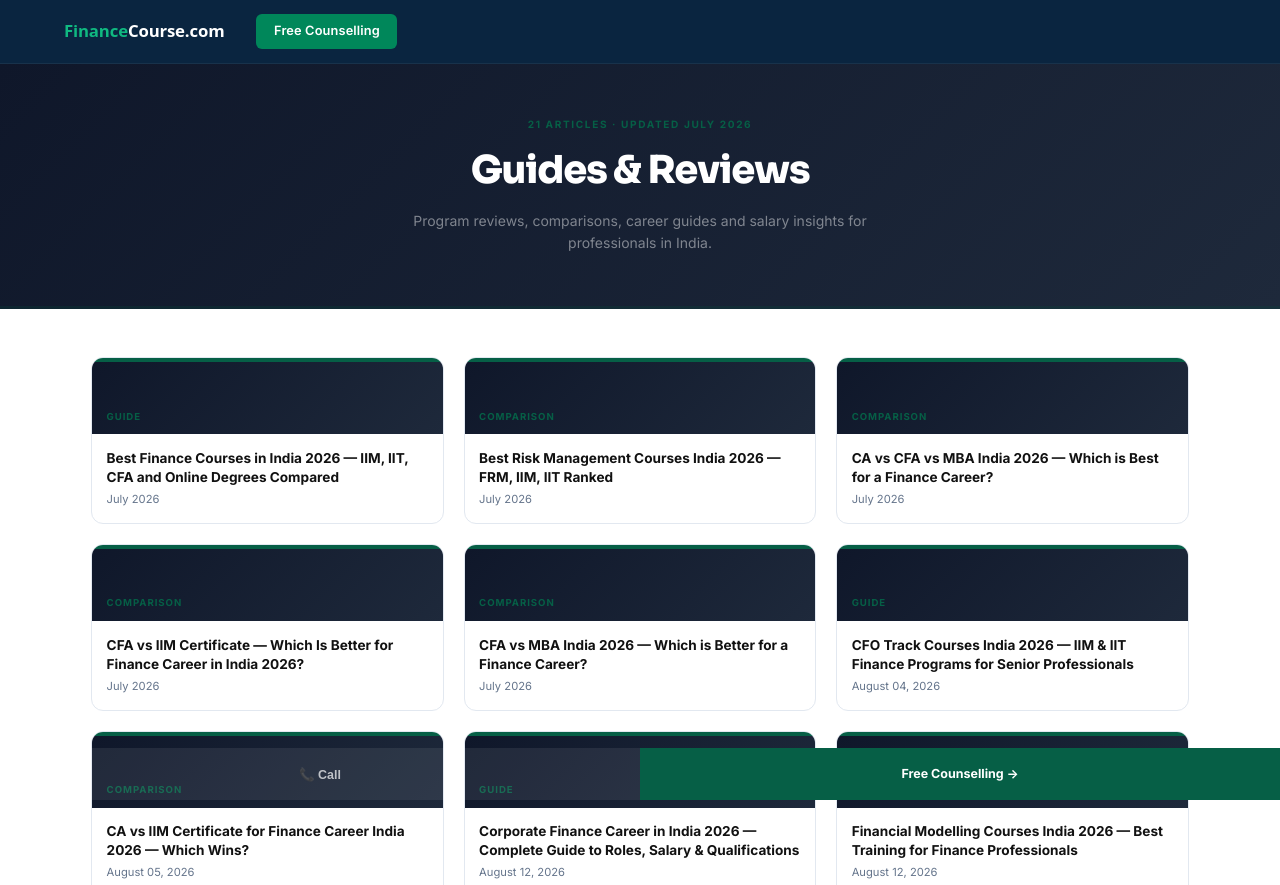
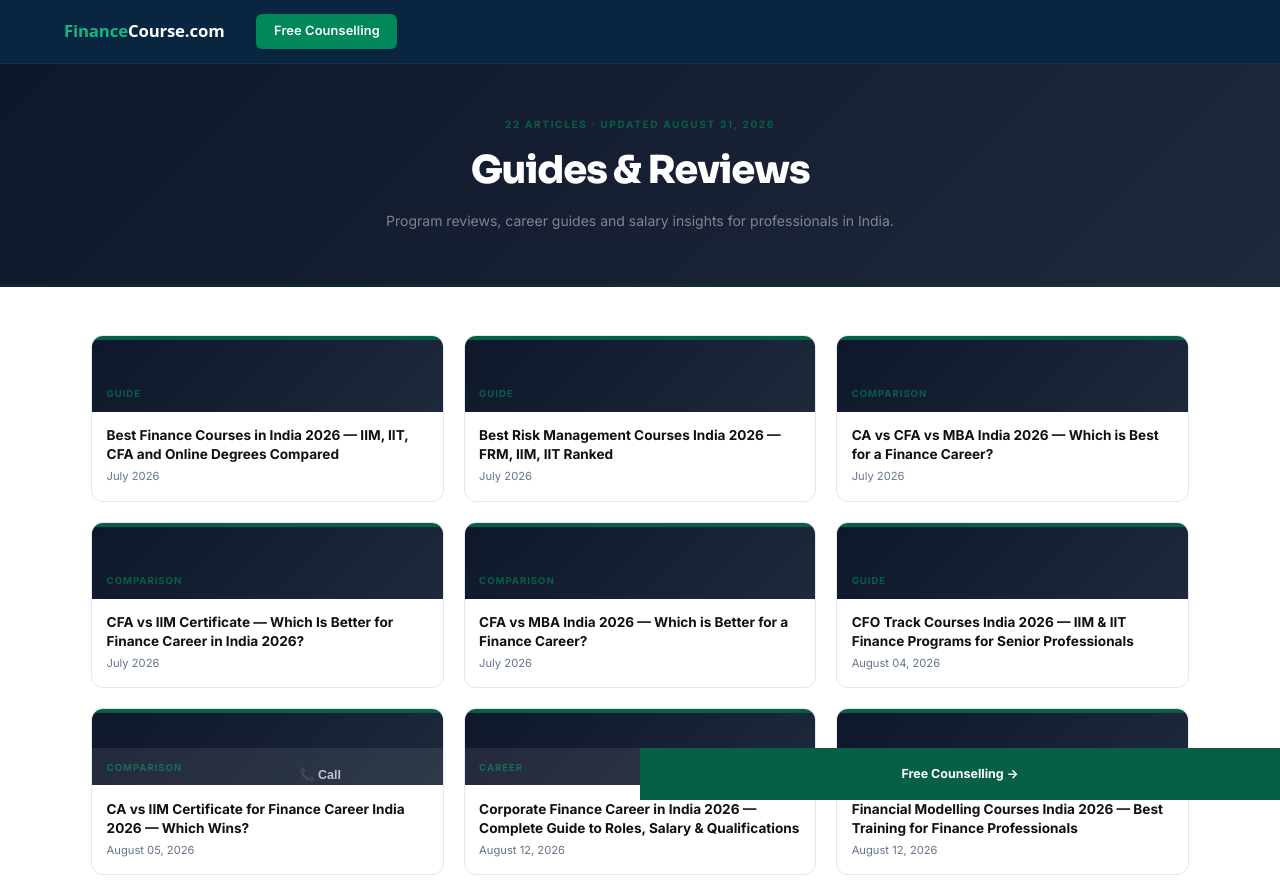
Before and after one commit to durgeshkekare-gif/onlinefinancecourse-com, a website: page blog/index.html in a window 1280 px wide. Shown: the top 885 px of the page. Drawn offline with Linux system fonts and the light colour scheme.

Commit message:
fix: rebuild blog index

```diff
--- a/blog/index.html
+++ b/blog/index.html
@@ -1,7 +1,7 @@
 <!DOCTYPE html><html lang="en"><head>
 <meta charset="UTF-8"><link rel="icon" href="/favicon.ico">
 <meta name="viewport" content="width=device-width,initial-scale=1.0"><meta name="robots" content="index,follow">
-<title>Blog — 21 Guides | onlinefinancecourse.com</title>
+<title>Blog — 22 Guides | onlinefinancecourse.com</title>
 <link rel="canonical" href="https://onlinefinancecourse.com/blog">
 <script async src="https://www.googletagmanager.com/gtag/js?id=G-V9K91BYWFK"></script>
 <script>window.dataLayer=window.dataLayer||[];function gtag(){dataLayer.push(arguments);}gtag('js',new Date());gtag('config','G-V9K91BYWFK');</script>
@@ -9,21 +9,20 @@
 <link href="https://fonts.googleapis.com/css2?family=Sora:wght@400;600;700;800&family=Inter:wght@300;400;500;600;700&display=swap" rel="stylesheet">
 <link rel="stylesheet" href="/assets/style.css?v=11">
 </head><body>
-<nav class="nav"><a href="/" class="nav-logo"><span style='color:#10B981'>Finance</span>Course.com</a>
-<a href="/apply.html" class="nav-cta">Free Counselling</a><button class="nav-ham">&#9776;</button></nav>
+<nav class="nav"><a href="/" class="nav-logo"><span style='color:#10B981'>Finance</span>Course.com</a><a href="/apply.html" class="nav-cta">Free Counselling</a><button class="nav-ham">&#9776;</button></nav>
 <div style="background:linear-gradient(135deg,#0F172A,#1E293B);padding:52px 4%;text-align:center;border-bottom:3px solid #065F4633;">
-  <span style="font-size:.63rem;font-weight:700;letter-spacing:.16em;text-transform:uppercase;color:#065F46;display:block;margin-bottom:.5rem;">21 articles · Updated July 2026</span>
+  <span style="font-size:.63rem;font-weight:700;letter-spacing:.16em;text-transform:uppercase;color:#065F46;display:block;margin-bottom:.5rem;">22 articles · Updated August 31, 2026</span>
   <h1 style="font-family:Sora,sans-serif;font-size:clamp(1.75rem,3.5vw,2.4rem);font-weight:800;color:#fff;letter-spacing:-.03em;margin-bottom:.5rem;">Guides &amp; Reviews</h1>
-  <p style="font-size:.875rem;color:rgba(255,255,255,.45);max-width:520px;margin:.5rem auto 0;">Program reviews, comparisons, career guides and salary insights for professionals in India.</p>
+  <p style="font-size:.875rem;color:rgba(255,255,255,.45);max-width:520px;margin:.5rem auto 0;">Program reviews, career guides and salary insights for professionals in India.</p>
 </div>
 <div class="blog-grid"><a href="/blog/best-finance-courses-india-2026" class="blog-card"><div class="blog-card-bar" style="background:#065F46;"></div><div class="blog-card-head"><span class="blog-card-cat" style="color:#065F46;">Guide</span></div><div class="blog-card-body"><div class="blog-card-title">Best Finance Courses in India 2026 — IIM, IIT, CFA and Online Degrees Compared</div><div class="blog-card-date">July 2026</div></div></a>
-<a href="/blog/best-risk-management-courses-india-2026-frm-iim-iit" class="blog-card"><div class="blog-card-bar" style="background:#065F46;"></div><div class="blog-card-head"><span class="blog-card-cat" style="color:#065F46;">Comparison</span></div><div class="blog-card-body"><div class="blog-card-title">Best Risk Management Courses India 2026 — FRM, IIM, IIT Ranked</div><div class="blog-card-date">July 2026</div></div></a>
+<a href="/blog/best-risk-management-courses-india-2026-frm-iim-iit" class="blog-card"><div class="blog-card-bar" style="background:#065F46;"></div><div class="blog-card-head"><span class="blog-card-cat" style="color:#065F46;">Guide</span></div><div class="blog-card-body"><div class="blog-card-title">Best Risk Management Courses India 2026 — FRM, IIM, IIT Ranked</div><div class="blog-card-date">July 2026</div></div></a>
 <a href="/blog/ca-vs-cfa-vs-mba-india-2026-which-is-best" class="blog-card"><div class="blog-card-bar" style="background:#065F46;"></div><div class="blog-card-head"><span class="blog-card-cat" style="color:#065F46;">Comparison</span></div><div class="blog-card-body"><div class="blog-card-title">CA vs CFA vs MBA India 2026 — Which is Best for a Finance Career?</div><div class="blog-card-date">July 2026</div></div></a>
 <a href="/blog/cfa-vs-iim-certificate-finance-india-2026" class="blog-card"><div class="blog-card-bar" style="background:#065F46;"></div><div class="blog-card-head"><span class="blog-card-cat" style="color:#065F46;">Comparison</span></div><div class="blog-card-body"><div class="blog-card-title">CFA vs IIM Certificate — Which Is Better for Finance Career in India 2026?</div><div class="blog-card-date">July 2026</div></div></a>
 <a href="/blog/cfa-vs-mba-india-which-is-better-finance-career-2026" class="blog-card"><div class="blog-card-bar" style="background:#065F46;"></div><div class="blog-card-head"><span class="blog-card-cat" style="color:#065F46;">Comparison</span></div><div class="blog-card-body"><div class="blog-card-title">CFA vs MBA India 2026 — Which is Better for a Finance Career?</div><div class="blog-card-date">July 2026</div></div></a>
 <a href="/blog/cfo-track-courses-india-2026-iim-iit" class="blog-card"><div class="blog-card-bar" style="background:#065F46;"></div><div class="blog-card-head"><span class="blog-card-cat" style="color:#065F46;">Guide</span></div><div class="blog-card-body"><div class="blog-card-title">CFO Track Courses India 2026 — IIM & IIT Finance Programs for Senior Professionals</div><div class="blog-card-date">August 04, 2026</div></div></a>
 <a href="/blog/chartered-accountant-vs-iim-certificate-finance-2026" class="blog-card"><div class="blog-card-bar" style="background:#065F46;"></div><div class="blog-card-head"><span class="blog-card-cat" style="color:#065F46;">Comparison</span></div><div class="blog-card-body"><div class="blog-card-title">CA vs IIM Certificate for Finance Career India 2026 — Which Wins?</div><div class="blog-card-date">August 05, 2026</div></div></a>
-<a href="/blog/corporate-finance-career-india-2026-complete-guide" class="blog-card"><div class="blog-card-bar" style="background:#065F46;"></div><div class="blog-card-head"><span class="blog-card-cat" style="color:#065F46;">Guide</span></div><div class="blog-card-body"><div class="blog-card-title">Corporate Finance Career in India 2026 — Complete Guide to Roles, Salary & Qualifications</div><div class="blog-card-date">August 12, 2026</div></div></a>
+<a href="/blog/corporate-finance-career-india-2026-complete-guide" class="blog-card"><div class="blog-card-bar" style="background:#065F46;"></div><div class="blog-card-head"><span class="blog-card-cat" style="color:#065F46;">Career</span></div><div class="blog-card-body"><div class="blog-card-title">Corporate Finance Career in India 2026 — Complete Guide to Roles, Salary & Qualifications</div><div class="blog-card-date">August 12, 2026</div></div></a>
 <a href="/blog/financial-modelling-courses-india-2026" class="blog-card"><div class="blog-card-bar" style="background:#065F46;"></div><div class="blog-card-head"><span class="blog-card-cat" style="color:#065F46;">Guide</span></div><div class="blog-card-body"><div class="blog-card-title">Financial Modelling Courses India 2026 — Best Training for Finance Professionals</div><div class="blog-card-date">August 12, 2026</div></div></a>
 <a href="/blog/fintech-career-india-2026-courses-salary" class="blog-card"><div class="blog-card-bar" style="background:#065F46;"></div><div class="blog-card-head"><span class="blog-card-cat" style="color:#065F46;">Career</span></div><div class="blog-card-body"><div class="blog-card-title">FinTech Career in India 2026 — Best Courses, Salary & How to Get Started</div><div class="blog-card-date">July 2026</div></div></a>
 <a href="/blog/frm-vs-cfa-vs-iim-finance-india-2026" class="blog-card"><div class="blog-card-bar" style="background:#065F46;"></div><div class="blog-card-head"><span class="blog-card-cat" style="color:#065F46;">Comparison</span></div><div class="blog-card-body"><div class="blog-card-title">FRM vs CFA vs IIM Finance Certificate India 2026 — Which Is Best?</div><div class="blog-card-date">August 10, 2026</div></div></a>
@@ -36,7 +35,8 @@
 <a href="/blog/iim-nagpur-mba-for-finance-professionals-2026" class="blog-card"><div class="blog-card-bar" style="background:#065F46;"></div><div class="blog-card-head"><span class="blog-card-cat" style="color:#065F46;">Guide</span></div><div class="blog-card-body"><div class="blog-card-title">IIM Nagpur Blended MBA for Finance Professionals 2026 — CA, CFA & BFSI Guide</div><div class="blog-card-date">August 24, 2026</div></div></a>
 <a href="/blog/iim-trichy-banking-finance-certificate-review-2026" class="blog-card"><div class="blog-card-bar" style="background:#065F46;"></div><div class="blog-card-head"><span class="blog-card-cat" style="color:#065F46;">Review</span></div><div class="blog-card-body"><div class="blog-card-title">IIM Trichy Banking & Finance Certificate 2026 — Review, Fee & Career Guide</div><div class="blog-card-date">August 27, 2026</div></div></a>
 <a href="/blog/investment-banking-courses-india-2026" class="blog-card"><div class="blog-card-bar" style="background:#065F46;"></div><div class="blog-card-head"><span class="blog-card-cat" style="color:#065F46;">Guide</span></div><div class="blog-card-body"><div class="blog-card-title">Investment Banking Courses India 2026 — IIM Kozhikode, IIT Bombay and CFA Compared</div><div class="blog-card-date">July 2026</div></div></a>
-<a href="/blog/nse-certification-guide-india-2026" class="blog-card"><div class="blog-card-bar" style="background:#065F46;"></div><div class="blog-card-head"><span class="blog-card-cat" style="color:#065F46;">Guide</span></div><div class="blog-card-body"><div class="blog-card-title">NSE Certification India 2026 — NCFM & NISM Complete Guide for Finance Professionals</div><div class="blog-card-date">July 2026</div></div></a></div>
+<a href="/blog/nse-certification-guide-india-2026" class="blog-card"><div class="blog-card-bar" style="background:#065F46;"></div><div class="blog-card-head"><span class="blog-card-cat" style="color:#065F46;">Guide</span></div><div class="blog-card-body"><div class="blog-card-title">NSE Certification India 2026 — NCFM & NISM Complete Guide for Finance Professionals</div><div class="blog-card-date">July 2026</div></div></a>
+<a href="/blog/wealth-management-career-india-2026-courses-salary" class="blog-card"><div class="blog-card-bar" style="background:#065F46;"></div><div class="blog-card-head"><span class="blog-card-cat" style="color:#065F46;">Career</span></div><div class="blog-card-body"><div class="blog-card-title">Wealth Management Career India 2026 — Courses, Salary & How to Enter the Field</div><div class="blog-card-date">August 31, 2026</div></div></a></div>
 <footer style="background:#0F172A;padding:1.5rem 4%;margin-top:3rem;text-align:center;">
 <p style="font-size:.7rem;color:rgba(255,255,255,.35);">© 2026 onlinefinancecourse.com</p>
 </footer>
```
